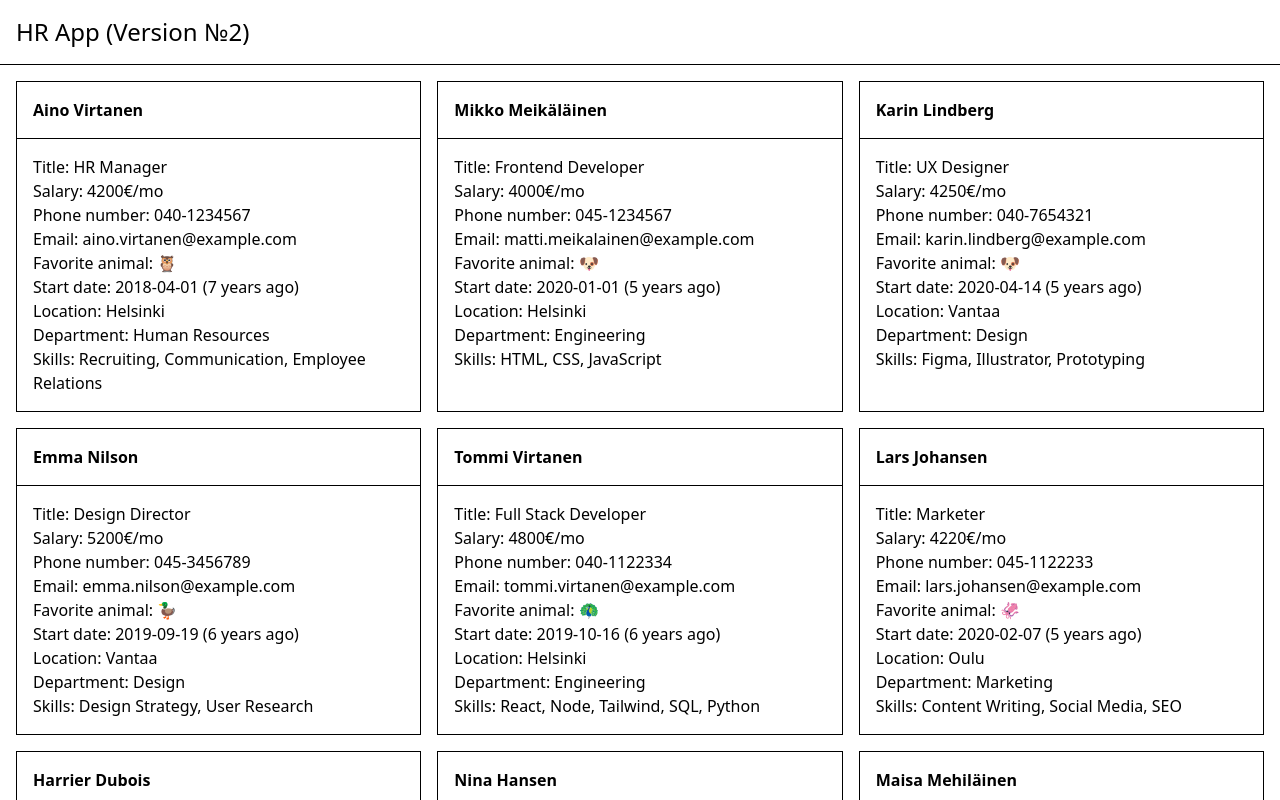
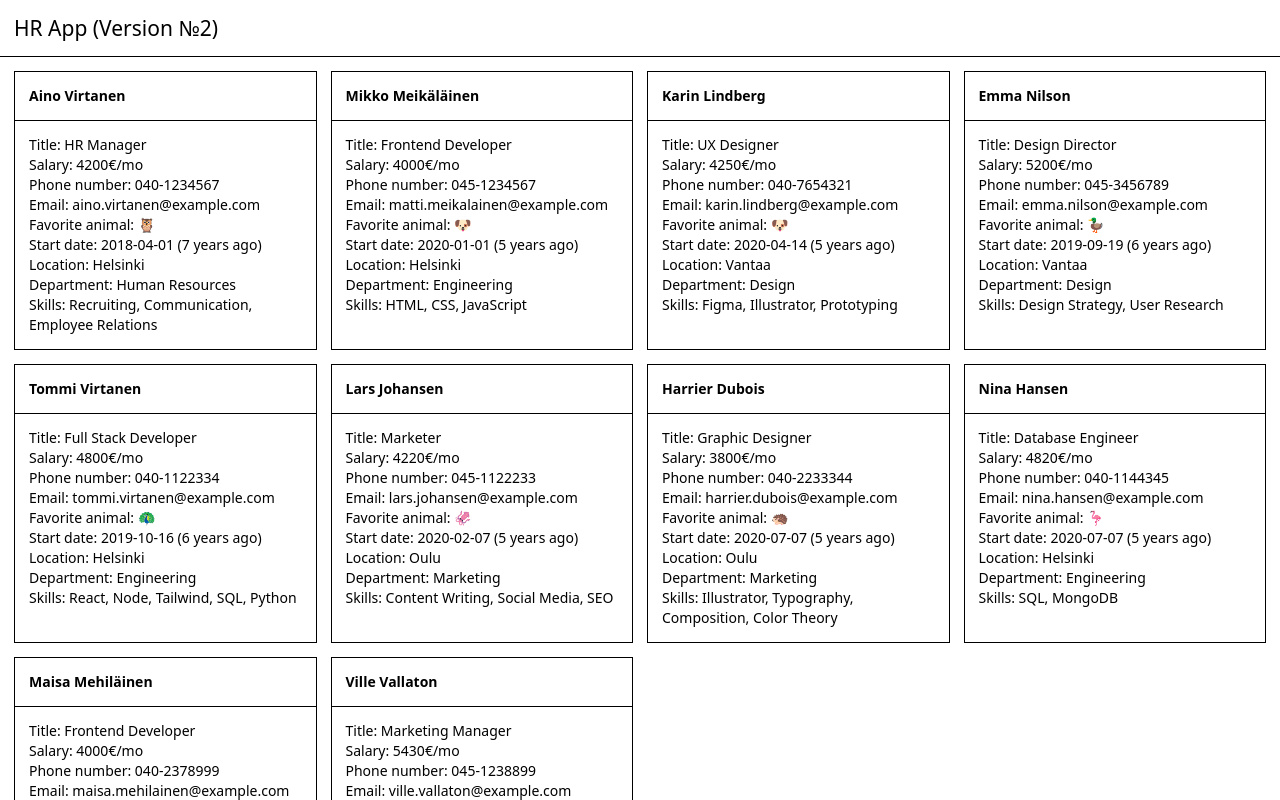
Before and after one commit to kasperkouhia/hr-app, a React (Vite) app: page / in a window 1280 px wide. Shown: the top 800 px of the page. Built offline with nearby package versions, Linux system fonts and the light colour scheme; data requests are answered from the project's data file.

Commit message:
Add striped background component class and change default font size

```diff
--- a/src/index.css
+++ b/src/index.css
@@ -6,3 +6,25 @@
     minmax(--spacing(--value(integer)), 1fr)
   );
 }
+
+@layer components {
+  .stripes {
+    background-image: linear-gradient(
+      45deg,
+      currentColor 10%,
+      rgba(0, 0, 0, 0) 10%,
+      rgba(0, 0, 0, 0) 50%,
+      currentColor 50%,
+      currentColor 60%,
+      rgba(0, 0, 0, 0) 60%,
+      rgba(0, 0, 0, 0) 100%
+    );
+    background-size: --spacing(1) --spacing(1);
+  }
+}
+
+@layer base {
+  :root {
+    @apply text-sm;
+  }
+}
```
